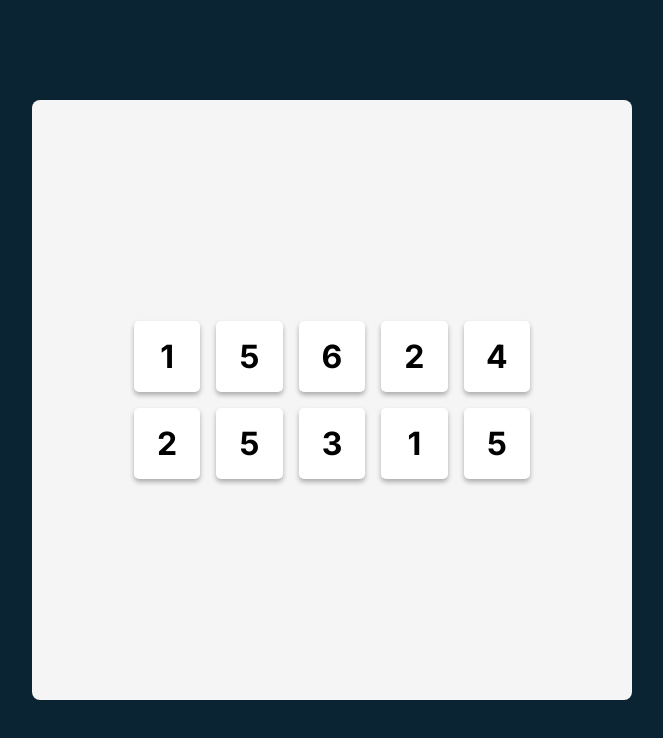
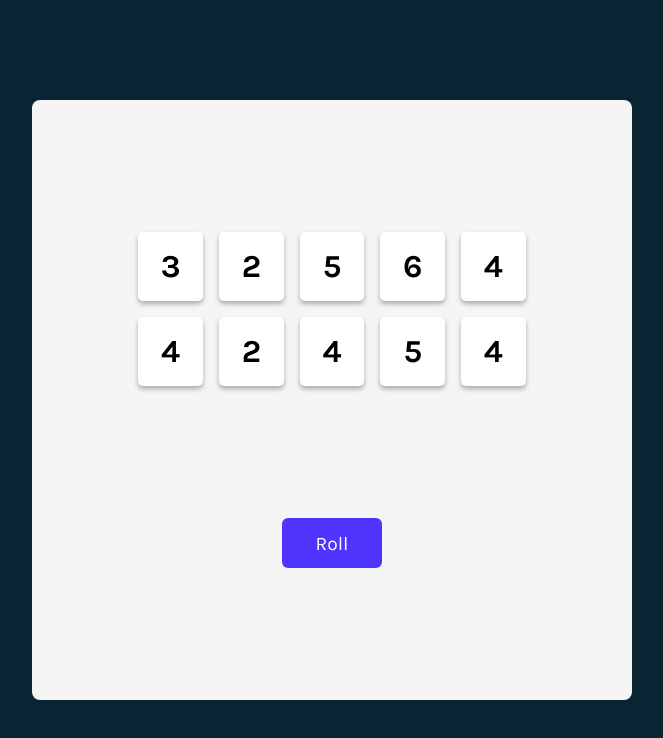
Before and after one commit to MIhnatco/Scrimba, a React (Create React App) app in the folder tenzies/: page / in a window 1280 px wide. Shown: the top 738 px of the page, without its empty margins (308-971 px from the left). Built offline with nearby package versions, Linux system fonts and the light colour scheme.

Commit message:
generating new Dice, saving them in state and display, adding Roll button to generate new numbers + tests

```diff
--- a/tenzies/public/index.html
+++ b/tenzies/public/index.html
@@ -25,7 +25,7 @@
       Learn how to configure a non-root public URL by running `npm run build`.
     -->
 
-    <link href="https://fonts.googleapis.com/css2?family=Inter:ital,opsz,wght@0,14..32,100..900;1,14..32,100..900&display=swap" rel="stylesheet">
+    <link href="https://fonts.googleapis.com/css2?family=Karla:ital,wght@0,200..800;1,200..800&display=swap" rel="stylesheet">
     <title>Tenzies App</title>
   </head>
   <body>
--- a/tenzies/src/App.css
+++ b/tenzies/src/App.css
@@ -26,14 +26,19 @@ main {
   border-radius: 8px;
   display: flex;
   flex-direction: column;
-  justify-content: center;
+  justify-content: space-evenly;
   align-items: center;
 }
 
 .dice-container {
   display: grid;
-  gap:1em;
+  gap: 1em;
   grid-template: auto auto / repeat(5, 1fr);
+}
+
+button {
+  font-family: Karla, sans-serif;
+  cursor: pointer;
 }
 
 .grid-item {
@@ -44,6 +49,15 @@ main {
   padding: 0.5em 0.7em;
   background-color: #fff;
   border-radius: 5px;
-  font-family: Inter, sans-serif;
   font-weight: bold;
 }
+
+.roll-dice {
+  height: 50px;
+  width: 100px;
+  border: none;
+  border-radius: 6px;
+  background-color: #5035ff;
+  color: white;
+  font-size: 1.2rem;
+}
--- a/tenzies/src/App.js
+++ b/tenzies/src/App.js
@@ -6,18 +6,31 @@ import Die from "./components/Die";
 /**
  * Challenge:
  *
- * - Create a Die component that takes a `value` prop. Should
- *   render a button with that value displayed.
- * - Render 10 instances of the Die component (manually)
- *      - Provide a number between 1-6 for the value on each
- *        for now
- * - Style the <main> and <Die> components
- *   to look like they do in the slide
- *      - Hints: Create a container to hold the 10 instances
- *        of the Die component, and use CSS Grid to lay them
- *        out evenly in 2 rows of 5 columns
- *      - Use flexbox on main to center the dice container
- *        in the center of the page
+ * Write a function (generateAllNewDice) that returns an array
+ * of 10 random numbers between 1-6 inclusive.
+ *
+ * Log the array of numbers to the console for now
+ */
+
+/**
+ * Challenge:
+ *
+ * Create state to hold our array of numbers. (Initialize
+ * the state by calling our `generateAllNewDice` function so it
+ * loads all new dice as soon as the app loads)
+ *
+ * Map over the state numbers array to generate our array
+ * of Die components and render those in place of our
+ * manually-written 10 Die elements.
+ */
+
+/**
+ * Challenge: Create a `Roll Dice` button that will re-roll
+ * all 10 dice
+ *
+ * Clicking the button should generate a new array of numbers
+ * and set the `dice` state to that new array (thus re-rendering
+ * the array to the page)
  */
 
 /**
@@ -26,20 +39,46 @@ import Die from "./components/Die";
  */
 
 function App() {
+  const [dice, setDice] = React.useState(generateAllNewDice());
+
+  /**
+   * Generates a random number between 1 - 6 inclusive
+   * @returns {number[]}
+   */
+  function generateAllNewDice() {
+    //array to store 10 random number between 1-6 inclusive
+    let diceNumbers = [];
+
+    //generating and storing the random numbers
+    for (let i = 0; i < 10; i++) {
+      //generating a random number
+      let nmb = Math.floor(Math.random() * 6 + 1);
+
+      if (nmb >= 1 && nmb <= 6) {
+        diceNumbers.push(nmb);
+      }
+    }
+    return diceNumbers;
+  }
+
+  //random dice
+  const diceElemements = dice.map((tenzie, idx) => (
+    <Die value={tenzie} key={idx} />
+  ));
+
+  //roll new dice
+  function rollDice() {
+    setDice(generateAllNewDice());
+  }
+
   return (
     <main>
-      <section className="dice-container">
-        <Die value={1} />
-        <Die value={5} />
-        <Die value={6} />
-        <Die value={2} />
-        <Die value={4} />
-        <Die value={2} />
-        <Die value={5} />
-        <Die value={3} />
-        <Die value={1} />
-        <Die value={5} />
+      <section className="dice-container" aria-label="dice-container">
+        {diceElemements}
       </section>
+      <button className="roll-dice" onClick={rollDice}>
+        Roll
+      </button>
     </main>
   );
 }
```
Also changed, not shown: 1 other file (tests, documents, lock files or other folders).
